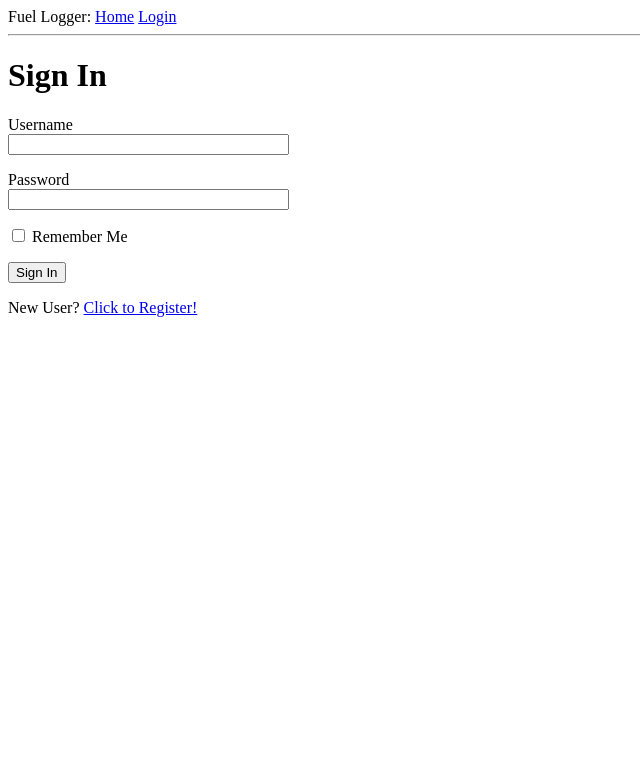
After one commit to travipross/fuel-logger, a Flask app: page /login in a window 1280 px wide. The commit adds this page. Shown: the top 783 px of the page, without its empty margins (0-640 px from the left). Run offline with Flask 2, Linux system fonts and the light colour scheme.

Commit message:
user logins and base template

```diff
--- a/fuel_logger/app/__init__.py
+++ b/fuel_logger/app/__init__.py
@@ -2,10 +2,13 @@ from flask import Flask
 from config import Config
 from flask_sqlalchemy import SQLAlchemy
 from flask_migrate import Migrate
+from flask_login import LoginManager
 
 app = Flask(__name__)
 app.config.from_object(Config)
 db = SQLAlchemy(app)
 migrate = Migrate(app, db)
+login = LoginManager(app)
+login.login_view = 'login'
 
 from app import routes
--- a/fuel_logger/app/forms.py
+++ b/fuel_logger/app/forms.py
@@ -1,6 +1,31 @@
 from flask_wtf import FlaskForm
-from wtforms import StringField, IntegerField, SubmitField
-from wtforms.validators import DataRequired
+from wtforms import StringField, IntegerField, SubmitField, PasswordField, BooleanField
+from wtforms.validators import DataRequired, EqualTo, Email, ValidationError
+from app.models import User
+
+class LoginForm(FlaskForm):
+    username = StringField('Username', validators=[DataRequired()])
+    password = PasswordField('Password', validators=[DataRequired()])
+    remember_me = BooleanField('Remember Me')
+    submit = SubmitField('Sign In')
+
+class RegistrationForm(FlaskForm):
+    username = StringField('Username', validators=[DataRequired()])
+    email = StringField('Email', validators=[DataRequired(), Email()])
+    password = PasswordField('Password', validators=[DataRequired()])
+    password2 = PasswordField(
+        'Repeat Password', validators=[DataRequired(), EqualTo('password')])
+    submit = SubmitField('Register')
+
+    def validate_username(self, username):
+        user = User.query.filter_by(username=username.data).first()
+        if user is not None:
+            raise ValidationError('Please use a different username.')
+
+    def validate_email(self, email):
+        user = User.query.filter_by(email=email.data).first()
+        if user is not None:
+            raise ValidationError('Please use a different email address.')
 
 class VehicleForm(FlaskForm):
     make = StringField('Vehicle Make', validators=[DataRequired()])
--- a/fuel_logger/app/routes.py
+++ b/fuel_logger/app/routes.py
@@ -1,13 +1,53 @@
-from app import app
-from flask import render_template, redirect, url_for, flash
-from app.models import Fillup, Vehicle
-from app.forms import VehicleForm
+from app import app, db
+from flask import render_template, redirect, url_for, flash, request
+
+from app.models import Fillup, Vehicle, User
+from app.forms import VehicleForm, RegistrationForm, LoginForm
+from flask_login import login_required, current_user, login_user, logout_user
+from werkzeug.urls import url_parse
+
 
 @app.route("/")
 @app.route("/index")
+@login_required
 def index():
     return render_template('home.html')
 
+@app.route('/login', methods=['GET', 'POST'])
+def login():
+    if current_user.is_authenticated:
+        return redirect(url_for('index'))
+    form = LoginForm()
+    if form.validate_on_submit():
+        user = User.query.filter_by(username=form.username.data).first()
+        if user is None or not user.check_password(form.password.data):
+            flash('Invalid username or password')
+            return redirect(url_for('login'))
+        login_user(user, remember=form.remember_me.data)
+        next_page = request.args.get('next')
+        if not next_page or url_parse(next_page).netloc != '':
+            next_page = url_for('index')
+        return redirect(next_page)
+    return render_template('login.html', title='Sign In', form=form)
+
+@app.route('/logout')
+def logout():
+    logout_user()
+    return redirect(url_for('index'))
+
+@app.route('/register', methods=['GET', 'POST'])
+def register():
+    if current_user.is_authenticated:
+        return redirect(url_for('index'))
+    form = RegistrationForm()
+    if form.validate_on_submit():
+        user = User(username=form.username.data, email=form.email.data)
+        user.set_password(form.password.data)
+        db.session.add(user)
+        db.session.commit()
+        flash('Congratulations, you are now a registered user!')
+        return redirect(url_for('login'))
+    return render_template('register.html', title='Register', form=form)
 
 @app.route("/vehicles/<vehicle_id>")
 def vehicle(vehicle_id):
--- /dev/null
+++ b/fuel_logger/app/templates/base.html
@@ -0,0 +1,28 @@
+<html>
+    <head>
+        <title>Travis' Custom Fuel Logger</title>
+    </head>
+    <body>
+        <div>
+            Fuel Logger:
+            <a href="{{ url_for('index') }}">Home</a>
+            {% if current_user.is_anonymous %}
+            <a href="{{ url_for('login') }}">Login</a>
+            {% else %}
+            <a href="{{ url_for('user', username=current_user.username) }}">Profile</a>
+            <a href="{{ url_for('logout') }}">Logout</a>
+            {% endif %}
+        </div>
+        <hr>
+        {% with messages = get_flashed_messages() %}
+        {% if messages %}
+        <ul>
+            {% for message in messages %}
+            <li>{{ message }}</li>
+            {% endfor %}
+        </ul>
+        {% endif %}
+        {% endwith %}
+        {% block content %}{% endblock %}
+    </body>
+</html>
--- /dev/null
+++ b/fuel_logger/app/templates/login.html
@@ -0,0 +1,25 @@
+{% extends "base.html" %}
+
+{% block content %}
+    <h1>Sign In</h1>
+    <form action="" method="post" novalidate>
+        {{ form.hidden_tag() }}
+        <p>
+            {{ form.username.label }}<br>
+            {{ form.username(size=32) }}<br>
+            {% for error in form.username.errors %}
+            <span style="color: red;">[{{ error }}]</span>
+            {% endfor %}
+        </p>
+        <p>
+            {{ form.password.label }}<br>
+            {{ form.password(size=32) }}<br>
+            {% for error in form.password.errors %}
+            <span style="color: red;">[{{ error }}]</span>
+            {% endfor %}
+        </p>
+        <p>{{ form.remember_me() }} {{ form.remember_me.label }}</p>
+        <p>{{ form.submit() }}</p>
+    </form>
+    <p>New User? <a href="{{ url_for('register') }}">Click to Register!</a></p>
+{% endblock %}
```
Also changed, not shown: fuel_logger/app/models.py (+17 -2 lines), fuel_logger/app/templates/home.html (+6 -2 lines), fuel_logger/app/templates/register.html (added, +37 -0 lines), fuel_logger/app/templates/user.html (+8 -2 lines), fuel_logger/migrations/versions/ee2f3bd374e3_user_logins.py (added, +28 -0 lines), fuel_logger/app.db.
